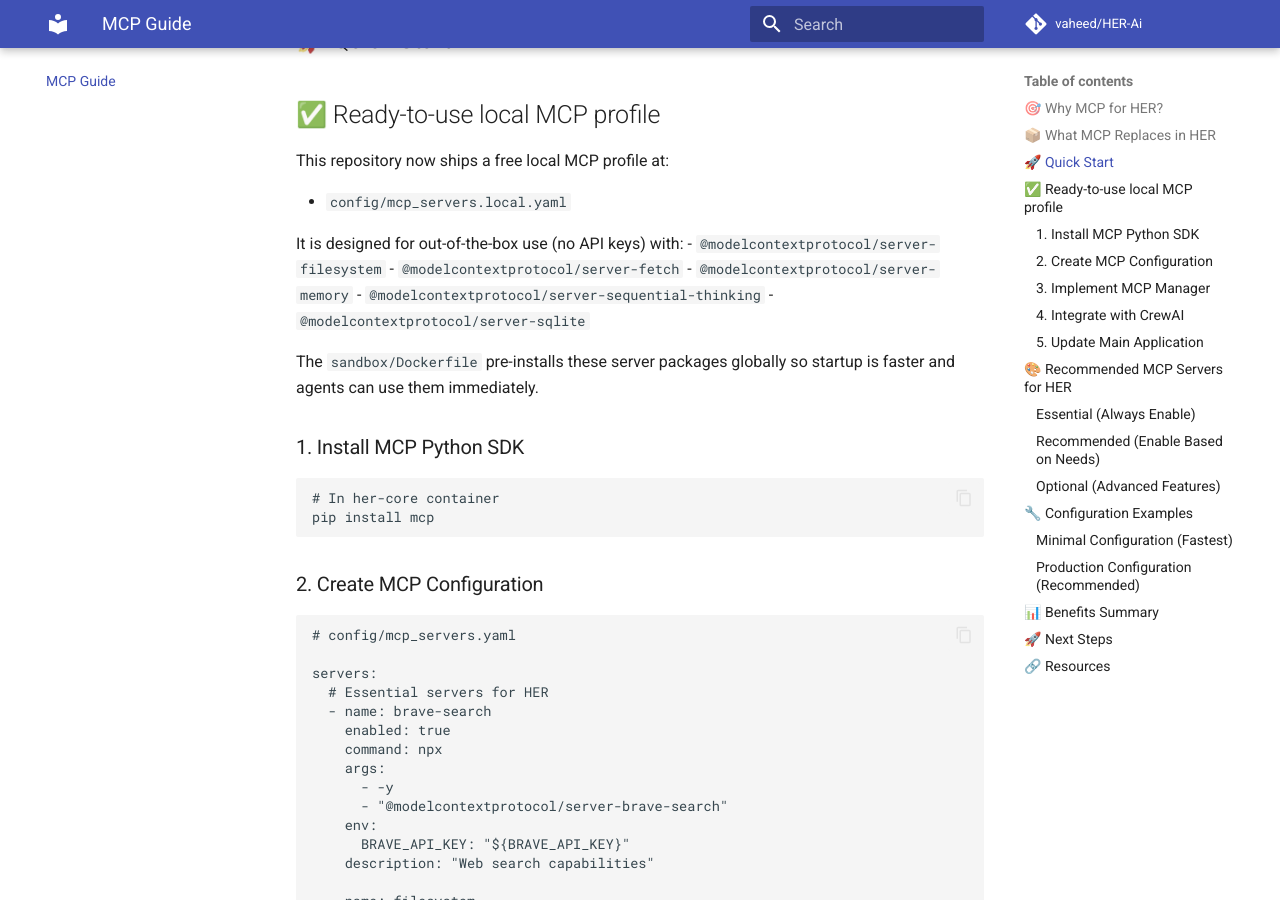
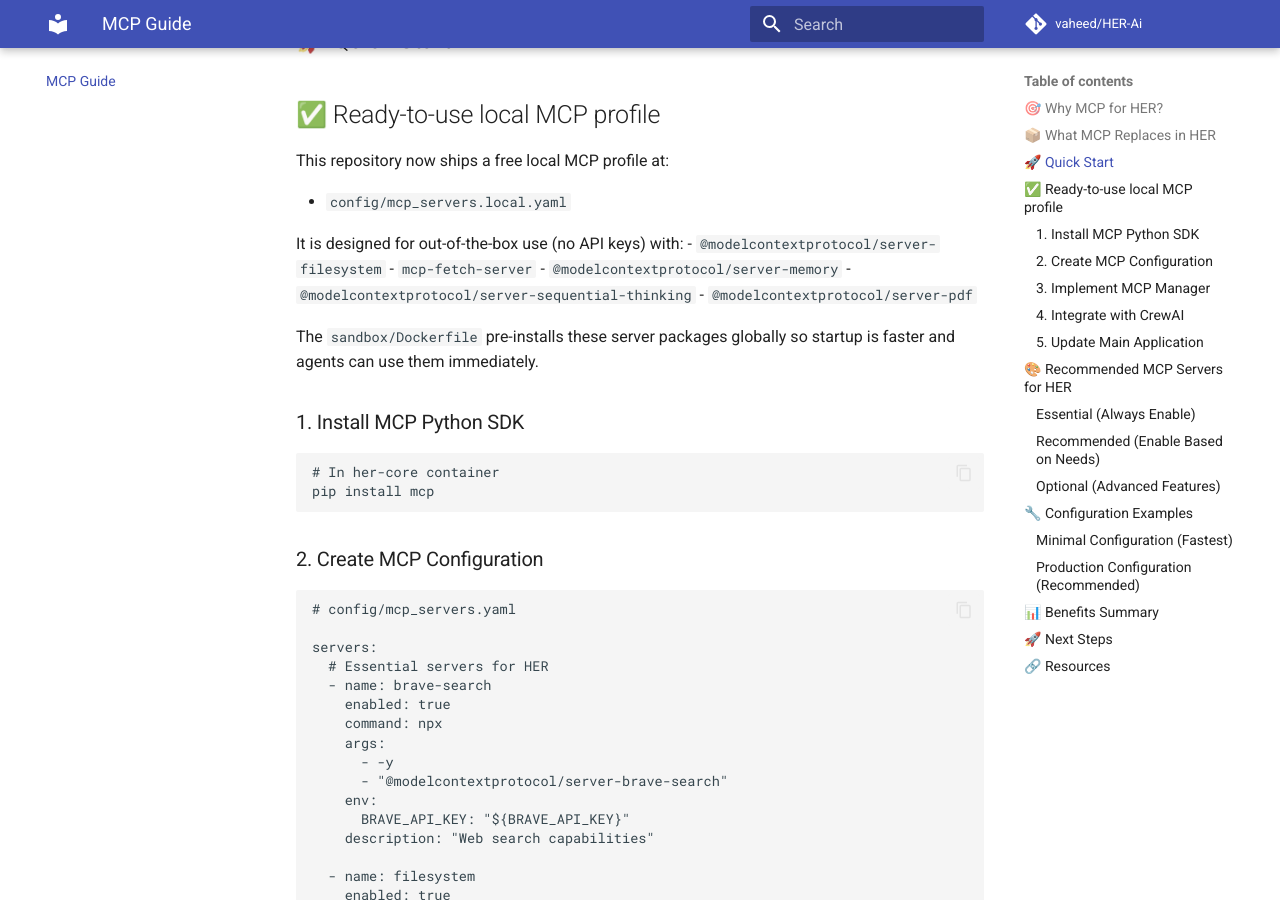
Before and after one commit to vaheed/HER-Ai, an MkDocs documentation site: the page built from docs/mcp_guide.md, in a window 1280 px wide and 900 px high, scrolled down 1006 px. Built offline with MkDocs 1.6.1 and Material for MkDocs 9.7.7, drawn with Linux system fonts in a browser that asks for light colours; comment, search, counter and statistics services are not loaded.

```diff
--- a/docs/mcp_guide.md
+++ b/docs/mcp_guide.md
@@ -32,10 +32,10 @@ This repository now ships a free local MCP profile at:
 
 It is designed for out-of-the-box use (no API keys) with:
 - `@modelcontextprotocol/server-filesystem`
-- `@modelcontextprotocol/server-fetch`
+- `mcp-fetch-server`
 - `@modelcontextprotocol/server-memory`
 - `@modelcontextprotocol/server-sequential-thinking`
-- `@modelcontextprotocol/server-sqlite`
+- `@modelcontextprotocol/server-pdf`
 
 The `sandbox/Dockerfile` pre-installs these server packages globally so startup is faster
 and agents can use them immediately.
```
Also changed, not shown: README.md (+9 -2 lines), 3 other files.
